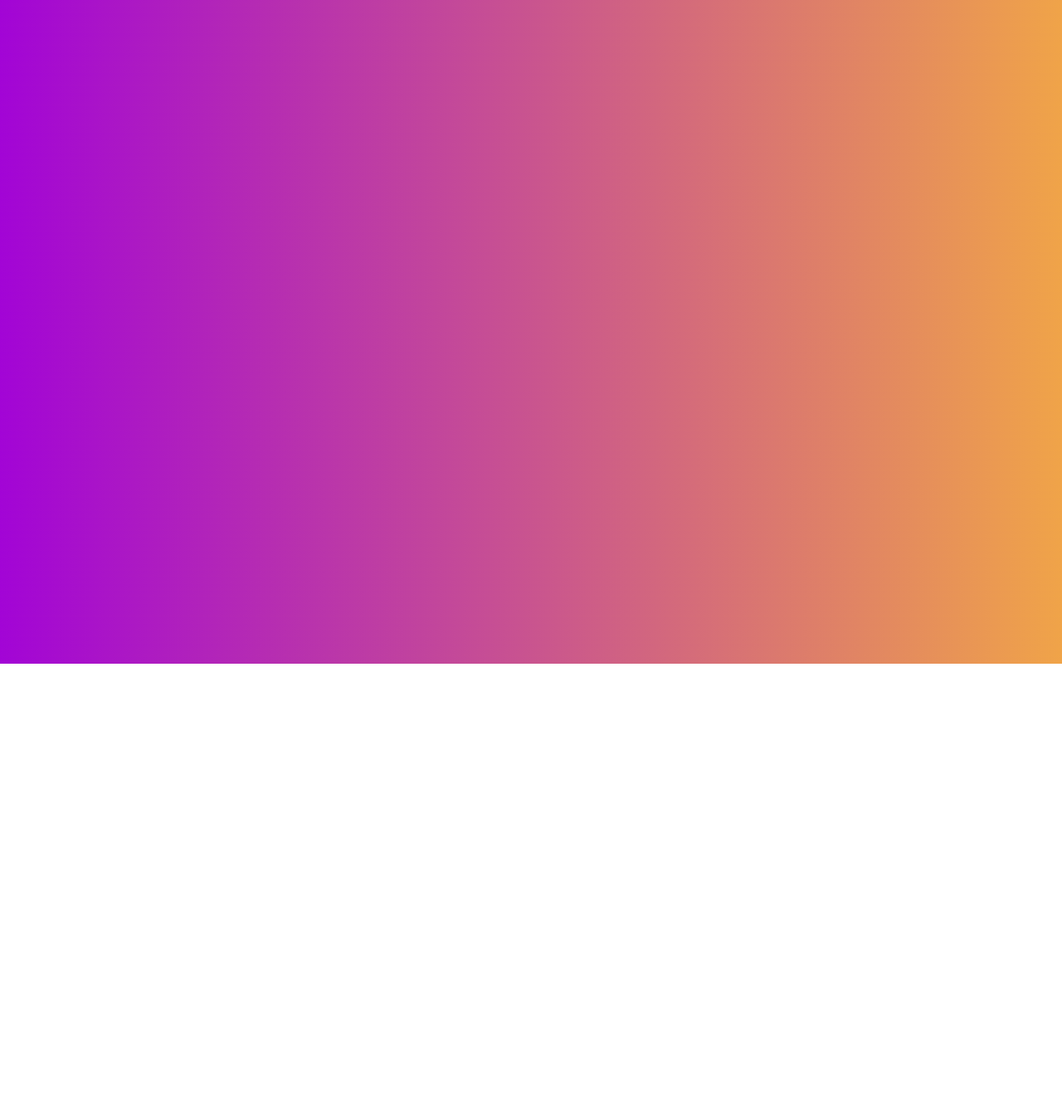
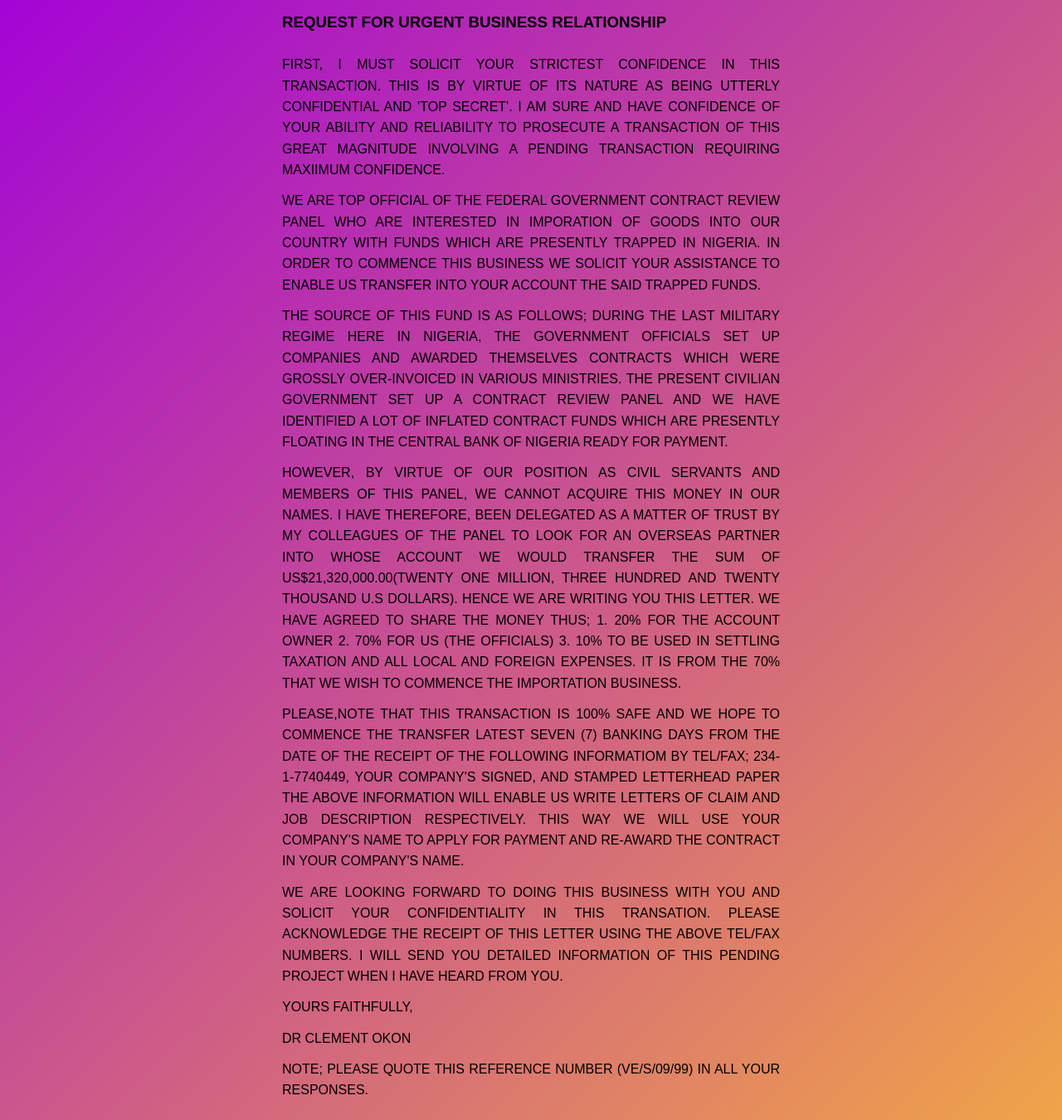
Before and after one commit to internet-research-labs/soakinthatlane.business, a plain HTML site: page index.html in a window 1280 px wide. Shown: the whole page at 83% size. Before the commit the page ends 800 px from the top, so only its background shows below. Drawn offline with Linux system fonts and the light colour scheme.

Commit message:
:cyclone:

```diff
--- a/index.html
+++ b/index.html
@@ -4,17 +4,79 @@
     <title>Ayyy</title>
     <style>
       body {
+        font-family: sans-serif;
+        font-size: 12pt;
+        margin: 1em;
         background: rgba(162,4,214,1);
+        background: linear-gradient(135deg, rgba(162,4,214,1) 0%, rgba(240,164,72,1) 100%);
         background: -moz-linear-gradient(-45deg, rgba(162,4,214,1) 0%, rgba(240,164,72,1) 100%);
         background: -webkit-gradient(left top, right bottom, color-stop(0%, rgba(162,4,214,1)), color-stop(100%, rgba(240,164,72,1)));
         background: -webkit-linear-gradient(-45deg, rgba(162,4,214,1) 0%, rgba(240,164,72,1) 100%);
         background: -o-linear-gradient(-45deg, rgba(162,4,214,1) 0%, rgba(240,164,72,1) 100%);
         background: -ms-linear-gradient(-45deg, rgba(162,4,214,1) 0%, rgba(240,164,72,1) 100%);
-        background: linear-gradient(135deg, rgba(162,4,214,1) 0%, rgba(240,164,72,1) 100%);
         filter: progid:DXImageTransform.Microsoft.gradient( startColorstr='#a204d6', endColorstr='#f0a448', GradientType=1 );
+      }
+      p {
+        width: 600px;
+        margin: 0 auto;
+        padding: .25em;
+        padding-bottom: .5em;
+        line-height: 19pt;
+        text-align: justify;
+      }
+      ::selection {
+        background: #FF33CC;
+        position: fixed;
+        height: 100%;
+        width: 100%;
+      }
+      h3.rant {
+        width: 600px;
+        margin: 0 auto;
+        padding-bottom: 1.25em;
+      }
+      p.rant {
+        /* font-size: 600%; */
+        font-weight: lighter;
+      }
+      #bottom-floater {
+        position: fixed;
+        right: .5em;
+        bottom: .5em;
+        z-index: -1;
+        /*
+        -webkit-box-shadow: 7px 7px 22px -1px rgba(0,0,0,0.34);
+        -moz-box-shadow: 7px 7px 22px -1px rgba(0,0,0,0.34);
+        box-shadow: 7px 7px 22px -1px rgba(0,0,0,0.34);
+        */
       }
     </style>
   </head>
   <body>
+    <div class="container">
+      <h3 class="rant">REQUEST FOR URGENT BUSINESS RELATIONSHIP</h4>
+      <p class="rant">FIRST, I MUST SOLICIT YOUR STRICTEST CONFIDENCE IN THIS TRANSACTION. THIS IS BY VIRTUE OF ITS NATURE AS BEING UTTERLY CONFIDENTIAL AND 'TOP SECRET'. I AM SURE AND HAVE CONFIDENCE OF YOUR ABILITY AND RELIABILITY TO PROSECUTE A TRANSACTION OF THIS GREAT MAGNITUDE INVOLVING A PENDING TRANSACTION REQUIRING MAXIIMUM CONFIDENCE.</p>
+      <p class="rant">WE ARE TOP OFFICIAL OF THE FEDERAL GOVERNMENT CONTRACT REVIEW PANEL WHO ARE INTERESTED IN IMPORATION OF GOODS INTO OUR COUNTRY WITH FUNDS WHICH ARE PRESENTLY TRAPPED IN NIGERIA. IN ORDER TO COMMENCE THIS BUSINESS WE SOLICIT YOUR ASSISTANCE TO ENABLE US TRANSFER INTO YOUR ACCOUNT THE SAID TRAPPED FUNDS.
+      <p class="rant">THE SOURCE OF THIS FUND IS AS FOLLOWS; DURING THE LAST MILITARY REGIME HERE IN NIGERIA, THE GOVERNMENT OFFICIALS SET UP COMPANIES AND AWARDED THEMSELVES CONTRACTS WHICH WERE GROSSLY OVER-INVOICED IN VARIOUS MINISTRIES. THE PRESENT CIVILIAN GOVERNMENT SET UP A CONTRACT REVIEW PANEL AND WE HAVE IDENTIFIED A LOT OF INFLATED CONTRACT FUNDS WHICH ARE PRESENTLY FLOATING IN THE CENTRAL BANK OF NIGERIA READY FOR PAYMENT.</p>
+      <p class="rant">HOWEVER, BY VIRTUE OF OUR POSITION AS CIVIL SERVANTS AND MEMBERS OF THIS PANEL, WE CANNOT ACQUIRE THIS MONEY IN OUR NAMES. I HAVE THEREFORE, BEEN DELEGATED AS A MATTER OF TRUST BY MY COLLEAGUES OF THE PANEL TO LOOK FOR AN OVERSEAS PARTNER INTO WHOSE ACCOUNT WE WOULD TRANSFER THE SUM OF US$21,320,000.00(TWENTY ONE MILLION, THREE HUNDRED AND TWENTY THOUSAND U.S DOLLARS). HENCE WE ARE WRITING YOU THIS LETTER. WE HAVE AGREED TO SHARE THE MONEY THUS; 1. 20% FOR THE ACCOUNT OWNER 2. 70% FOR US (THE OFFICIALS) 3. 10% TO BE USED IN SETTLING TAXATION AND ALL LOCAL AND FOREIGN EXPENSES. IT IS FROM THE 70% THAT WE WISH TO COMMENCE THE IMPORTATION BUSINESS.</p>
+      <p class="rant">PLEASE,NOTE THAT THIS TRANSACTION IS 100% SAFE AND WE HOPE TO COMMENCE THE TRANSFER LATEST SEVEN (7) BANKING DAYS FROM THE DATE OF THE RECEIPT OF THE FOLLOWING INFORMATIOM BY TEL/FAX; 234-1-7740449, YOUR COMPANY'S SIGNED, AND STAMPED LETTERHEAD PAPER THE ABOVE INFORMATION WILL ENABLE US WRITE LETTERS OF CLAIM AND JOB DESCRIPTION RESPECTIVELY. THIS WAY WE WILL USE YOUR COMPANY'S NAME TO APPLY FOR PAYMENT AND RE-AWARD THE CONTRACT IN YOUR COMPANY'S NAME.</p>
+      <p class="rant">WE ARE LOOKING FORWARD TO DOING THIS BUSINESS WITH YOU AND SOLICIT YOUR CONFIDENTIALITY IN THIS TRANSATION. PLEASE ACKNOWLEDGE THE RECEIPT OF THIS LETTER USING THE ABOVE TEL/FAX NUMBERS. I WILL SEND YOU DETAILED INFORMATION OF THIS PENDING PROJECT WHEN I HAVE HEARD FROM YOU.</p>
+      <p class="rant">YOURS FAITHFULLY,</p>
+      <p class="rant">DR CLEMENT OKON</p>
+      <p class="rant">NOTE; PLEASE QUOTE THIS REFERENCE NUMBER (VE/S/09/99) IN ALL YOUR RESPONSES.</p>
+    </div>
+    <img src="hackers.gif"  id="bottom-floater">
+    <script>
+      ~function () {
+        var flag = true;
+        ~function loop() {
+          var el = document.getElementById('bottom-floater');
+          var style = flag ? 'none' : 'block';
+          el.style.display = style;
+          flag = !flag;
+          setTimeout(loop, 2000);
+        }();
+      }();
+    </script>
   </body>
 </html>
```
Also changed, not shown: hackers.gif (added).
